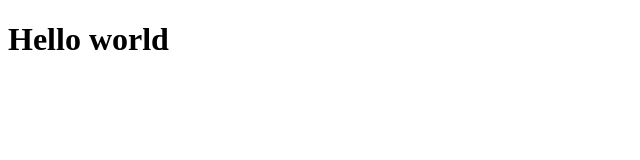
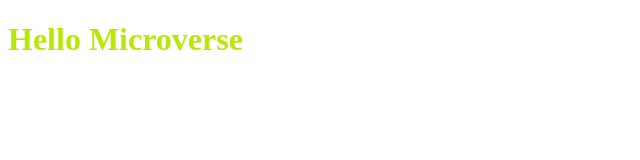
Before and after one commit to maths29/microverse, a website: page index.html in a window 1280 px wide. Shown: the whole page, without its empty margins (0-640 px from the left). Drawn offline with Linux system fonts and the light colour scheme.

Commit message:
add index.html file with h1 tag that says hello microverse

```diff
--- a/index.html
+++ b/index.html
@@ -4,10 +4,10 @@
     <meta charset="UTF-8">
     <meta http-equiv="X-UA-Compatible" content="IE=edge">
     <meta name="viewport" content="width=device-width, initial-scale=1.0">
-    <link rel="stylesheet" href="style.css">
-    <title>microverse hello world</title>
+    <link rel="stylesheet" href="style.css"/>
+    <title> hello microverse</title>
 </head>
 <body>
-    <h1>Hello world</h1>
+    <h1>Hello Microverse</h1>
 </body>
 </html>
--- a/style.css
+++ b/style.css
@@ -0,0 +1,3 @@
+h1 {
+  color: #b8e808;
+}
```
Also changed, not shown: .stylelintrc.json, 1 other file.
